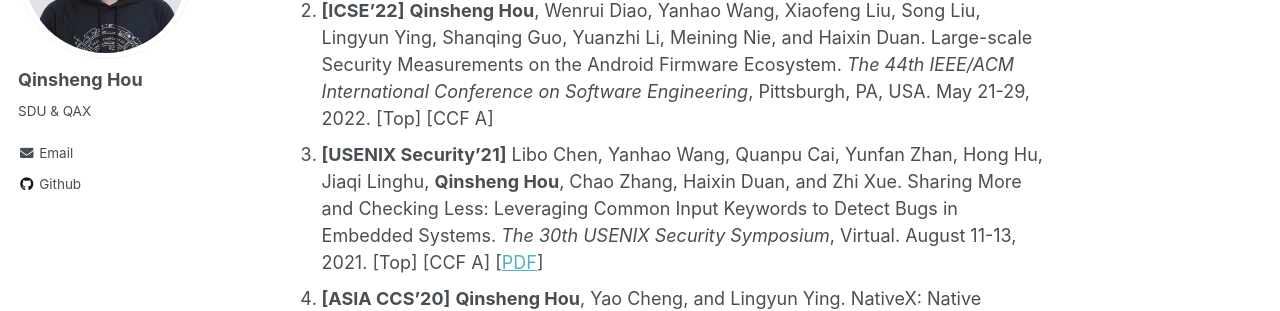
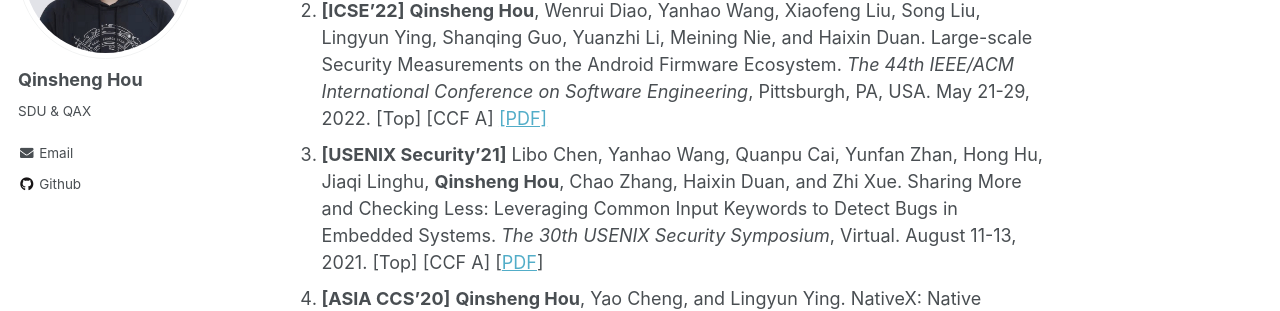
Before and after one commit to chicharitomu14/chicharitomu14.github.io, a Jekyll site: the page built from _pages/about.md, in a window 1280 px wide and 900 px high, scrolled down 407 px. Shown: the part 152-463 px from the top of the window. Built offline with Jekyll 4.4.1, drawn with Linux system fonts in a browser that asks for light colours.

Commit message:
add ICSE 2022 PDF

```diff
--- a/_pages/about.md
+++ b/_pages/about.md
@@ -16,7 +16,7 @@ I am a Ph.D. student at Shandong University, advised by Prof. [Shanqing Guo](htt
 Publications
 ------
 1. **[Euro S&P'22]** Huikai Xu, Miao Yu, Yanhao Wang, Yue Liu, **Qinsheng Hou**, Zhenbang Ma, Haixin Duan, Jianwei Zhuge, and Baojun Liu. Trampoline Over the Air: Breaking in IoT Devices Through MQTT Brokers. *The 7th IEEE European Symposium on Security and Privacy*, Genoa, Italy. June 6-10, 2022.
-1. **[ICSE’22]** **Qinsheng Hou**, Wenrui Diao, Yanhao Wang, Xiaofeng Liu, Song Liu, Lingyun Ying, Shanqing Guo, Yuanzhi Li, Meining Nie, and Haixin Duan. Large-scale Security Measurements on the Android Firmware Ecosystem. *The 44th IEEE/ACM International Conference on Software Engineering*, Pittsburgh, PA, USA. May 21-29, 2022. [Top] [CCF A]
+1. **[ICSE’22]** **Qinsheng Hou**, Wenrui Diao, Yanhao Wang, Xiaofeng Liu, Song Liu, Lingyun Ying, Shanqing Guo, Yuanzhi Li, Meining Nie, and Haixin Duan. Large-scale Security Measurements on the Android Firmware Ecosystem. *The 44th IEEE/ACM International Conference on Software Engineering*, Pittsburgh, PA, USA. May 21-29, 2022. [Top] [CCF A] [[PDF]](https://chicharitomu14.github.io/files/2022-ICSE.pdf)
 1. **[USENIX Security’21]** Libo Chen, Yanhao Wang, Quanpu Cai, Yunfan Zhan, Hong Hu, Jiaqi Linghu, **Qinsheng Hou**, Chao Zhang, Haixin Duan, and Zhi Xue. Sharing More and Checking Less: Leveraging Common Input Keywords to Detect Bugs in Embedded Systems. *The 30th USENIX Security Symposium*,  Virtual. August 11-13, 2021. [Top] [CCF A] [[PDF](https://www.usenix.org/system/files/sec21-chen-libo.pdf)]
 1. **[ASIA CCS’20]** **Qinsheng Hou**, Yao Cheng, and Lingyun Ying. NativeX: Native Executioner Freezes Android. *The 15th ACM Asia Conference on Computer and Communications Security*, Taipei, Taiwan, October 5-9, 2020. [CCF C] [[PDF](https://chicharitomu14.github.io/files/2020-NativeX.pdf)]
 
```
Also changed, not shown: 1 other file.
